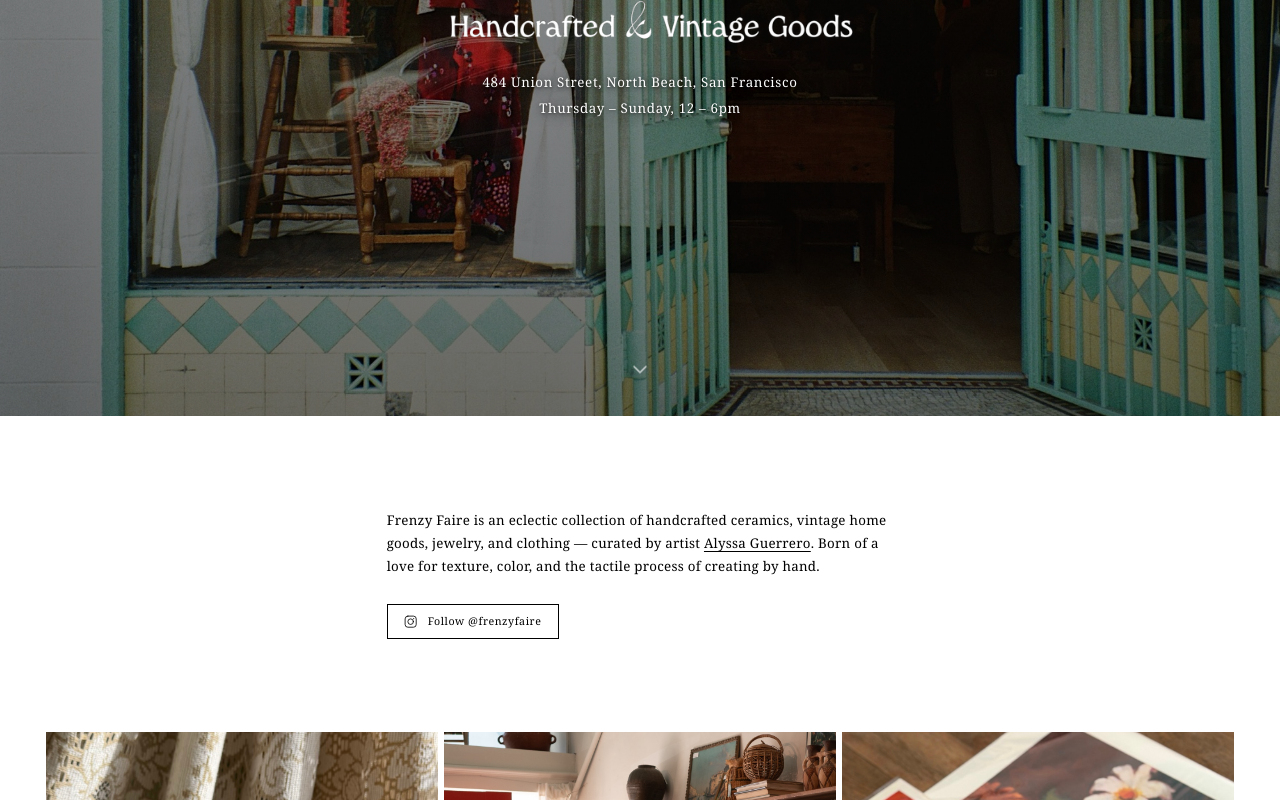
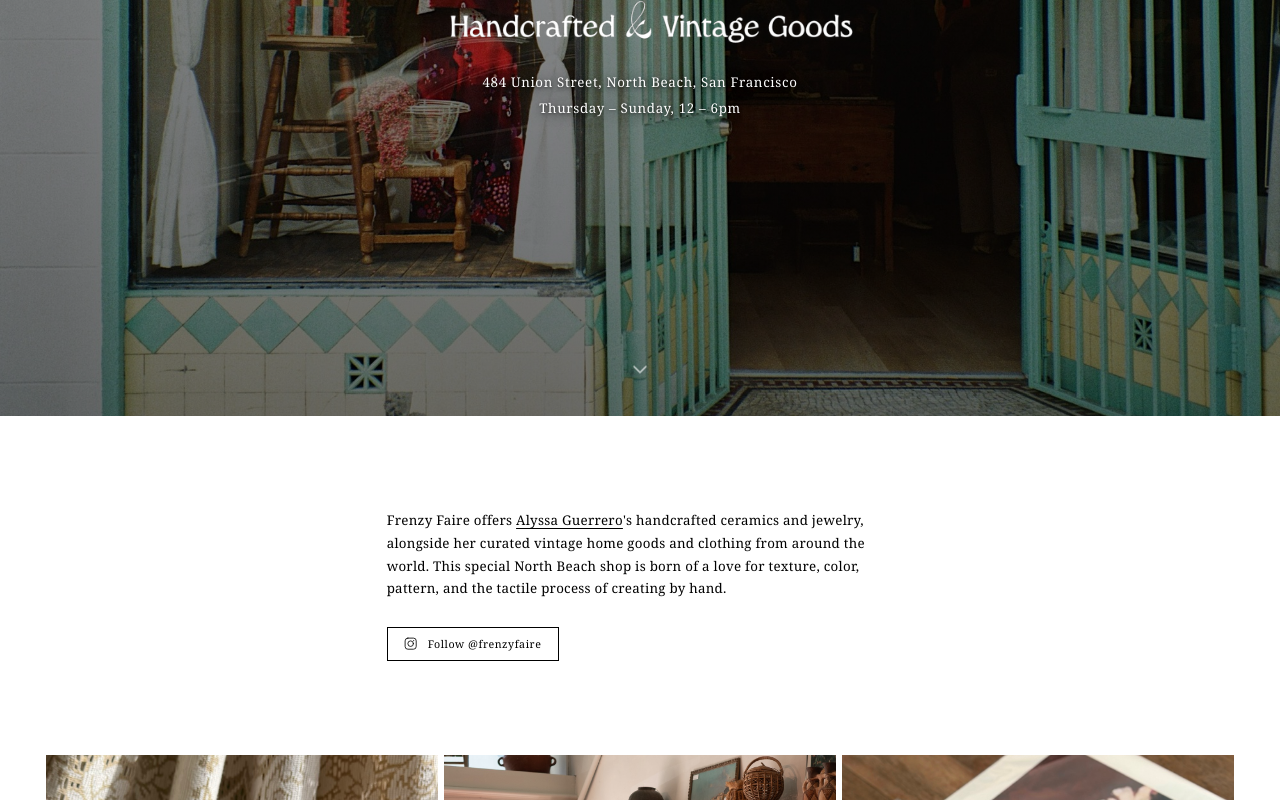
Before and after one commit to timothybuck13/frenzy-faire, a React (Vite) app: page / in a window 1280 px wide. Shown: the part 384-1184 px from the top of the page. Built offline with nearby package versions, Linux system fonts and the light colour scheme.

Commit message:
Update about text, link Alyssa to Instagram

```diff
--- a/src/App.jsx
+++ b/src/App.jsx
@@ -279,13 +279,10 @@
               letterSpacing: '0.02em',
             }}
           >
-            Frenzy Faire is an eclectic collection of handcrafted ceramics, vintage home goods,
-            jewelry, and clothing — curated by artist{' '}
-            <a href="https://alyssaguerrero.com" target="_blank" rel="noopener noreferrer" className="text-black underline">
+            Frenzy Faire offers{' '}
+            <a href="https://www.instagram.com/alyssamarieguerrero/" target="_blank" rel="noopener noreferrer" className="text-black underline">
               Alyssa Guerrero
-            </a>
-            . Born of a love for texture, color, and the tactile process of
-            creating by hand.
+            </a>'s handcrafted ceramics and jewelry, alongside her curated vintage home goods and clothing from around the world. This special North Beach shop is born of a love for texture, color, pattern, and the tactile process of creating by hand.
           </p>
           <a
             href="https://www.instagram.com/frenzyfaire/"
```
